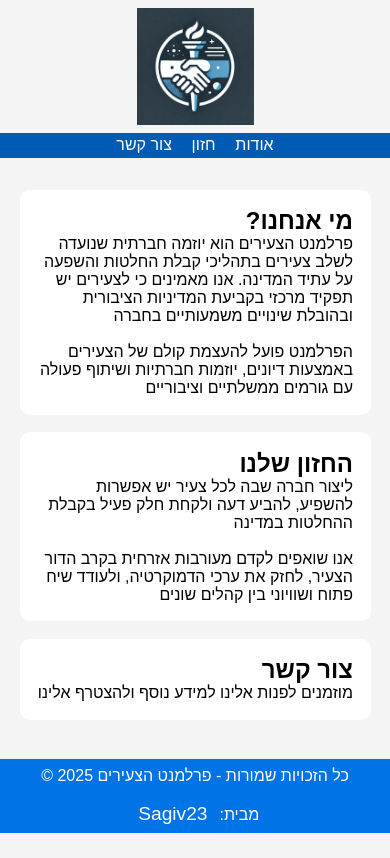
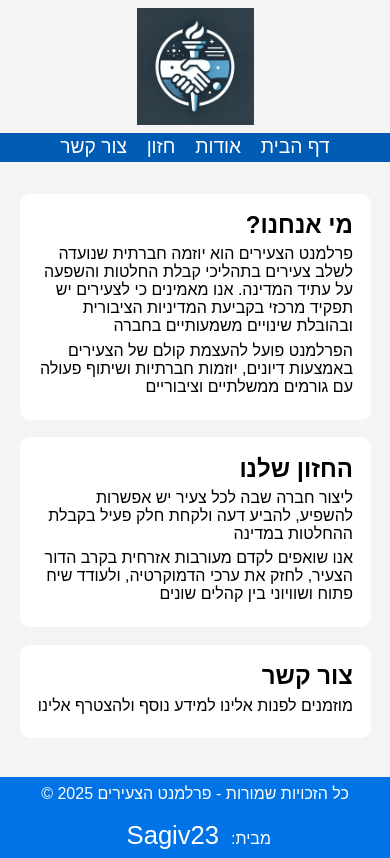
Before and after one commit to sagiv23/ParlementDesJeunes, a plain HTML site: page index.html in a window 390 px wide. Drawn offline with Linux system fonts and the light colour scheme.

Commit message:
Add files via upload

```diff
--- a/index.html
+++ b/index.html
@@ -4,85 +4,27 @@
     <meta charset="UTF-8">
     <meta name="viewport" content="width=device-width, initial-scale=1.0">
     <title>פרלמנט הצעירים</title>
-    <style>
-        * {
-            margin: 0;
-            padding: 0;
-            box-sizing: border-box;
-        }
-        body {
-            font-family: Arial, sans-serif;
-            text-align: center;
-            background-color: #f4f4f4;
-        }
-        .container {
-            width: 90%;
-            max-width: 1200px;
-            margin: 5% auto;
-        }
-        .logo {
-            width: 8%;
-            height: auto;
-            margin: 2% auto;
-            display: block;
-        }
-        nav {
-            background: #005bb5;
-            padding: 1%;
-            margin-bottom: 3%;
-        }
-        nav a, footer a {
-            color: white;
-            text-decoration: none;
-            margin: 2%;
-            font-size: 1.2em;
-            transition: color 0.3s ease-in-out, transform 0.2s ease-in-out;
-        }
-        nav a:hover, footer a:hover {
-            color: #ffcc00;
-            transform: scale(1.1);
-        }
-        .content {
-            padding: 5%;
-            background: white;
-            margin-top: 2%;
-            margin-bottom: 5%;
-            border-radius: 10px;
-            text-align: right;
-        }
-        footer {
-            margin-top: 5%;
-            padding: 2%;
-            background: #0073e6;
-            color: white;
-        }
-        @media (max-width: 600px) {
-            nav { margin-bottom: 5%; }
-            .container { margin: 8% auto; margin-bottom: 10%; }
-            footer { margin-top: 8%; }
-            nav a { font-size: 1em; }
-            .logo { width: 30%; }
-        }
-    </style>
+    <link rel="stylesheet" href="style.css">
 </head>
 <body>
     <header>
         <img src="logo.png" alt="לוגו פרלמנט הצעירים" class="logo">
     </header>
     <nav>
-        <a href="#about">אודות</a>
-        <a href="#mission">חזון</a>
-        <a href="#contact">צור קשר</a>
+        <a href="index.html">דף הבית</a>
+        <a href="about.html">אודות</a>
+        <a href="mission.html">חזון</a>
+        <a href="contact.html">צור קשר</a>
     </nav>
     <div class="container">
         <section id="about" class="content">
             <h2>?מי אנחנו</h2>
-            <p>פרלמנט הצעירים הוא יוזמה חברתית שנועדה לשלב צעירים בתהליכי קבלת החלטות והשפעה על עתיד המדינה. אנו מאמינים כי לצעירים יש תפקיד מרכזי בקביעת המדיניות הציבורית ובהובלת שינויים משמעותיים בחברה</p><br>
+            <p>פרלמנט הצעירים הוא יוזמה חברתית שנועדה לשלב צעירים בתהליכי קבלת החלטות והשפעה על עתיד המדינה. אנו מאמינים כי לצעירים יש תפקיד מרכזי בקביעת המדיניות הציבורית ובהובלת שינויים משמעותיים בחברה</p>
             <p>הפרלמנט פועל להעצמת קולם של הצעירים באמצעות דיונים, יוזמות חברתיות ושיתוף פעולה עם גורמים ממשלתיים וציבוריים</p>
         </section>
         <section id="mission" class="content">
             <h2>החזון שלנו</h2>
-            <p>ליצור חברה שבה לכל צעיר יש אפשרות להשפיע, להביע דעה ולקחת חלק פעיל בקבלת ההחלטות במדינה</p><br>
+            <p>ליצור חברה שבה לכל צעיר יש אפשרות להשפיע, להביע דעה ולקחת חלק פעיל בקבלת ההחלטות במדינה</p>
             <p>אנו שואפים לקדם מעורבות אזרחית בקרב הדור הצעיר, לחזק את ערכי הדמוקרטיה, ולעודד שיח פתוח ושוויוני בין קהלים שונים</p>
         </section>
         <section id="contact" class="content">
--- /dev/null
+++ b/style.css
@@ -0,0 +1,63 @@
+* {
+    margin: 0;
+    padding: 0;
+    box-sizing: border-box;
+}
+body {
+    font-family: Arial, sans-serif;
+    text-align: center;
+    background-color: #f4f4f4;
+}
+.container {
+    width: 90%;
+    max-width: 1200px;
+    margin: 5% auto;
+}
+.logo {
+    width: 8%;
+    height: auto;
+    margin: 2% auto;
+    display: block;
+}
+nav {
+    background: #005bb5;
+    padding: 1%;
+    margin-bottom: 3%;
+}
+nav a, footer a {
+    color: white;
+    text-decoration: none;
+    margin: 2%;
+    font-size: 1.6em;
+    transition: color 0.3s ease-in-out, transform 0.2s ease-in-out;
+}
+nav a:hover, footer a:hover {
+    color: #ffcc00;
+    transform: scale(1.1);
+}
+.content {
+    padding: 5%;
+    background: white;
+    margin-top: 2%;
+    margin-bottom: 5%;
+    border-radius: 10px;
+    text-align: right;
+}
+p {
+    margin: 2% 0;
+    font-size: 1.2em;
+}
+footer {
+    margin-top: 5%;
+    padding: 2%;
+    background: #0073e6;
+    color: white;
+}
+@media (max-width: 600px) {
+    nav { margin-bottom: 5%; }
+    .container { margin: 8% auto; margin-bottom: 10%; }
+    footer { margin-top: 8%; }
+    nav a { font-size: 1.2em; }
+    p { font-size: 1em; }
+    .logo { width: 30%; }
+}
```
Also changed, not shown: about.html (added, +27 -0 lines), contact.html (added, +27 -0 lines), mission.html (added, +27 -0 lines).
